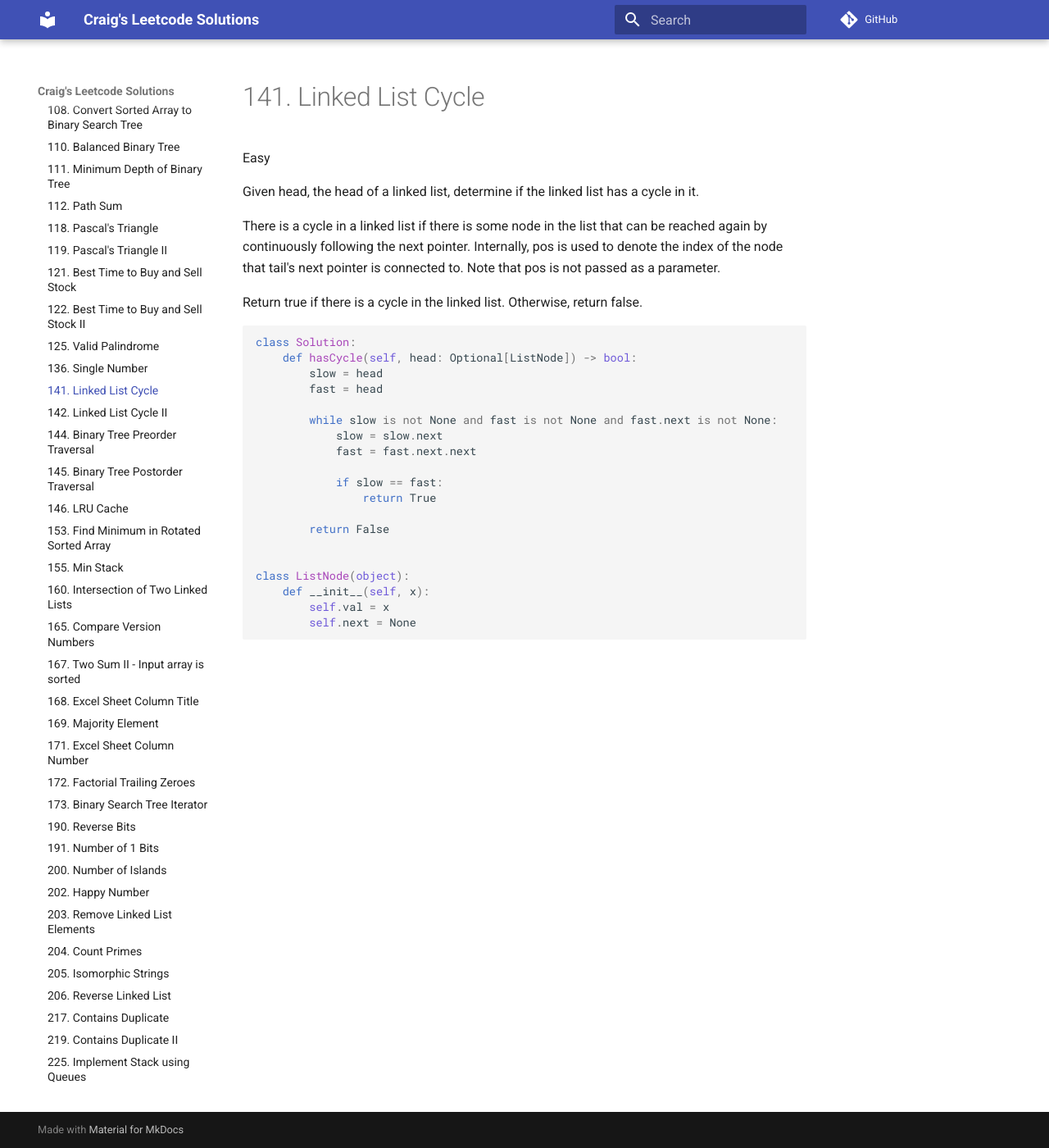
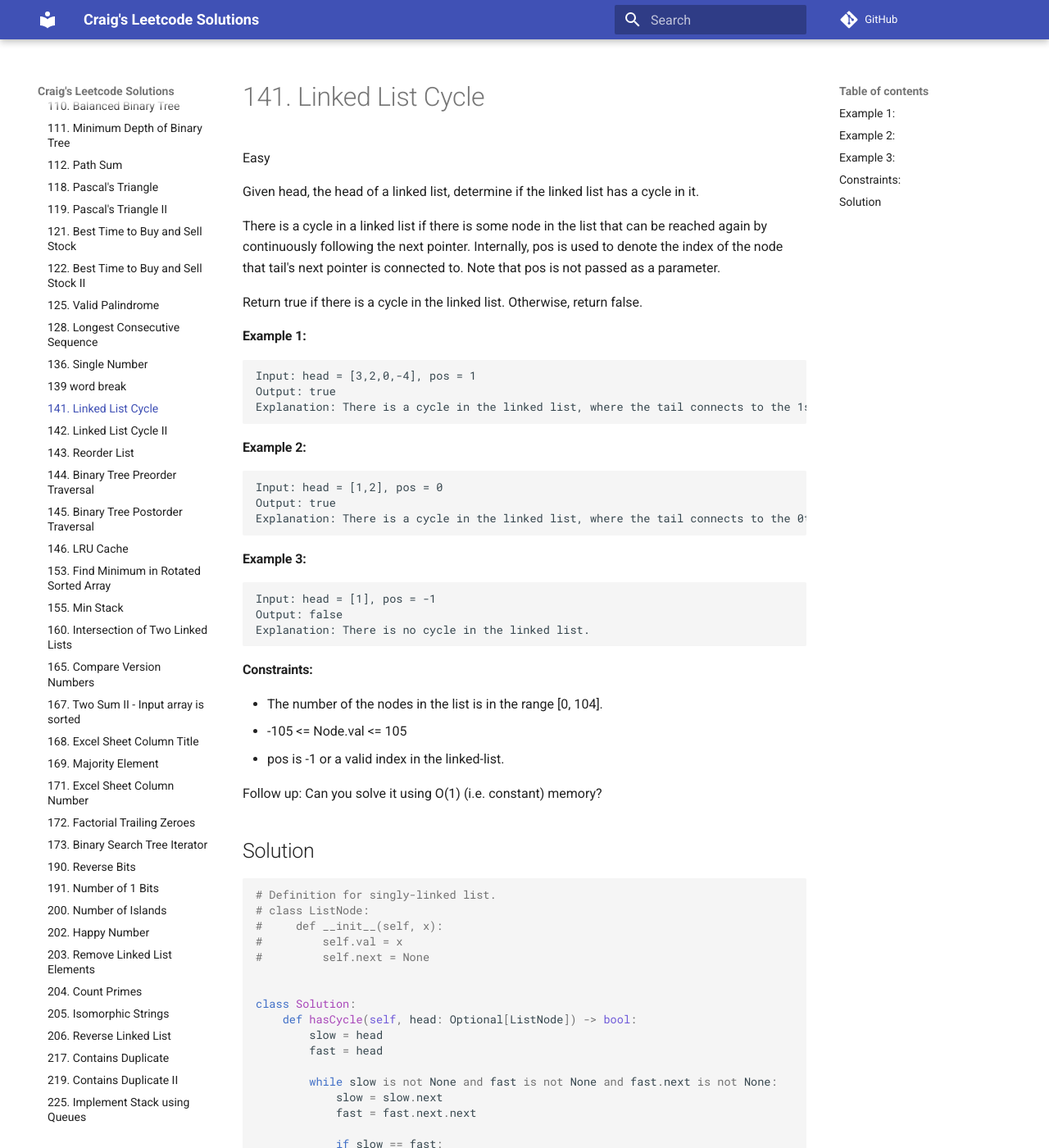
Before and after one commit to craigpastro/leetcode, an MkDocs documentation site: the page built from docs/problems/141_linked_list_cycle.md, in a window 1280 px wide and 1400 px high. Shown: the whole window at 82% size. Built offline with MkDocs 1.6.1 and Material for MkDocs 9.7.7, drawn with Linux system fonts in a browser that asks for light colours; comment, search, counter and statistics services are not loaded.

Commit message:
do some more

````diff
--- a/docs/problems/141_linked_list_cycle.md
+++ b/docs/problems/141_linked_list_cycle.md
@@ -8,7 +8,48 @@ There is a cycle in a linked list if there is some node in the list that can be
 
 Return true if there is a cycle in the linked list. Otherwise, return false.
 
+#### Example 1:
+
+```
+Input: head = [3,2,0,-4], pos = 1
+Output: true
+Explanation: There is a cycle in the linked list, where the tail connects to the 1st node (0-indexed).
+```
+
+#### Example 2:
+
+```
+Input: head = [1,2], pos = 0
+Output: true
+Explanation: There is a cycle in the linked list, where the tail connects to the 0th node.
+```
+
+#### Example 3:
+
+```
+Input: head = [1], pos = -1
+Output: false
+Explanation: There is no cycle in the linked list.
+```
+
+#### Constraints:
+
+- The number of the nodes in the list is in the range [0, 104].
+- -105 <= Node.val <= 105
+- pos is -1 or a valid index in the linked-list.
+
+Follow up: Can you solve it using O(1) (i.e. constant) memory?
+
+## Solution
+
 ```python
+# Definition for singly-linked list.
+# class ListNode:
+#     def __init__(self, x):
+#         self.val = x
+#         self.next = None
+
+
 class Solution:
     def hasCycle(self, head: Optional[ListNode]) -> bool:
         slow = head
@@ -22,10 +63,4 @@ class Solution:
                 return True
 
         return False
-
-
-class ListNode(object):
-    def __init__(self, x):
-        self.val = x
-        self.next = None
 ```
````
Also changed, not shown: docs/problems/128_longest_consecutive_sequence.md (added, +48 -0 lines), docs/problems/139_word_break.md (added, +58 -0 lines), docs/problems/143_reorder_list.md (added, +82 -0 lines).
